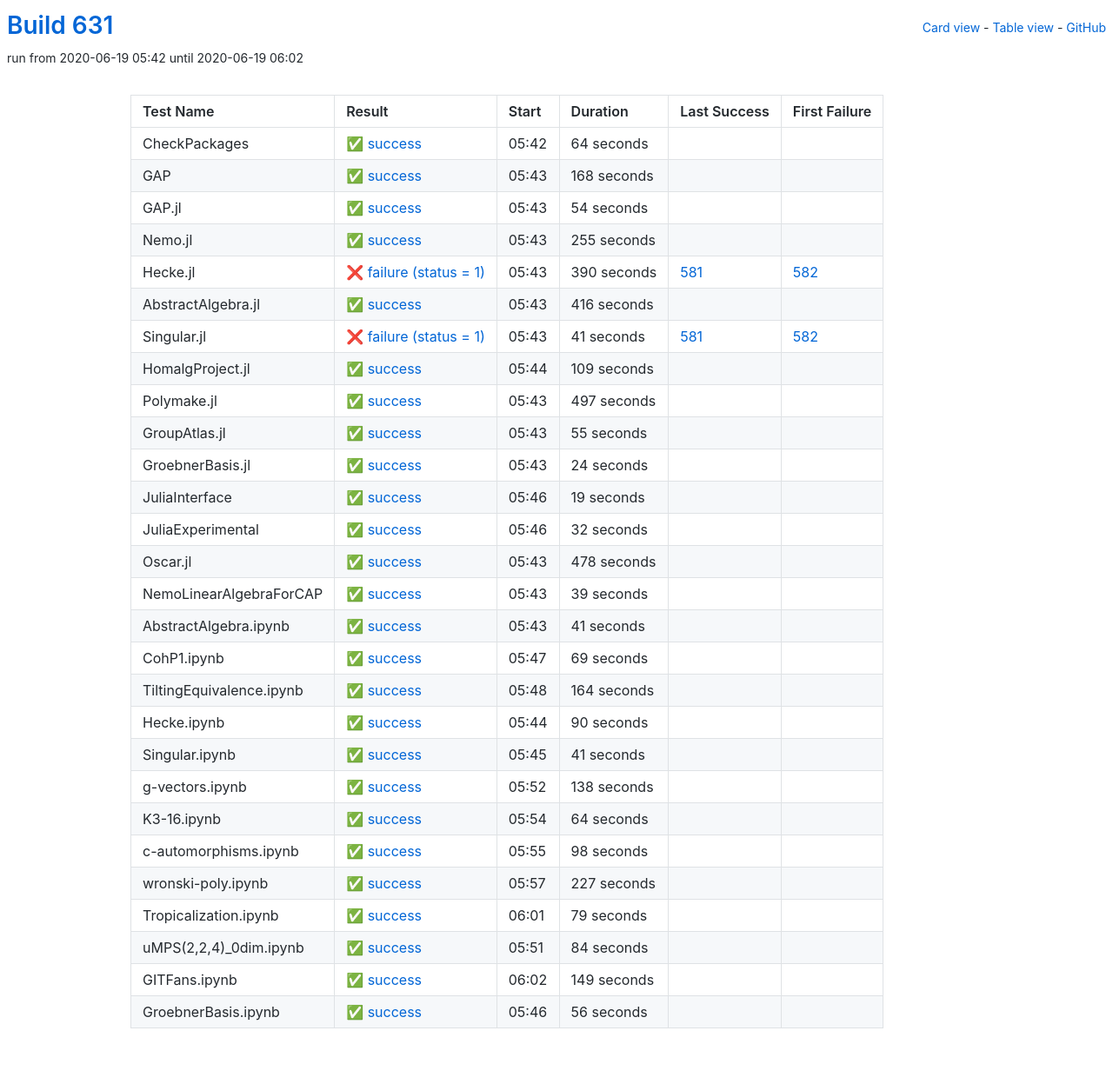
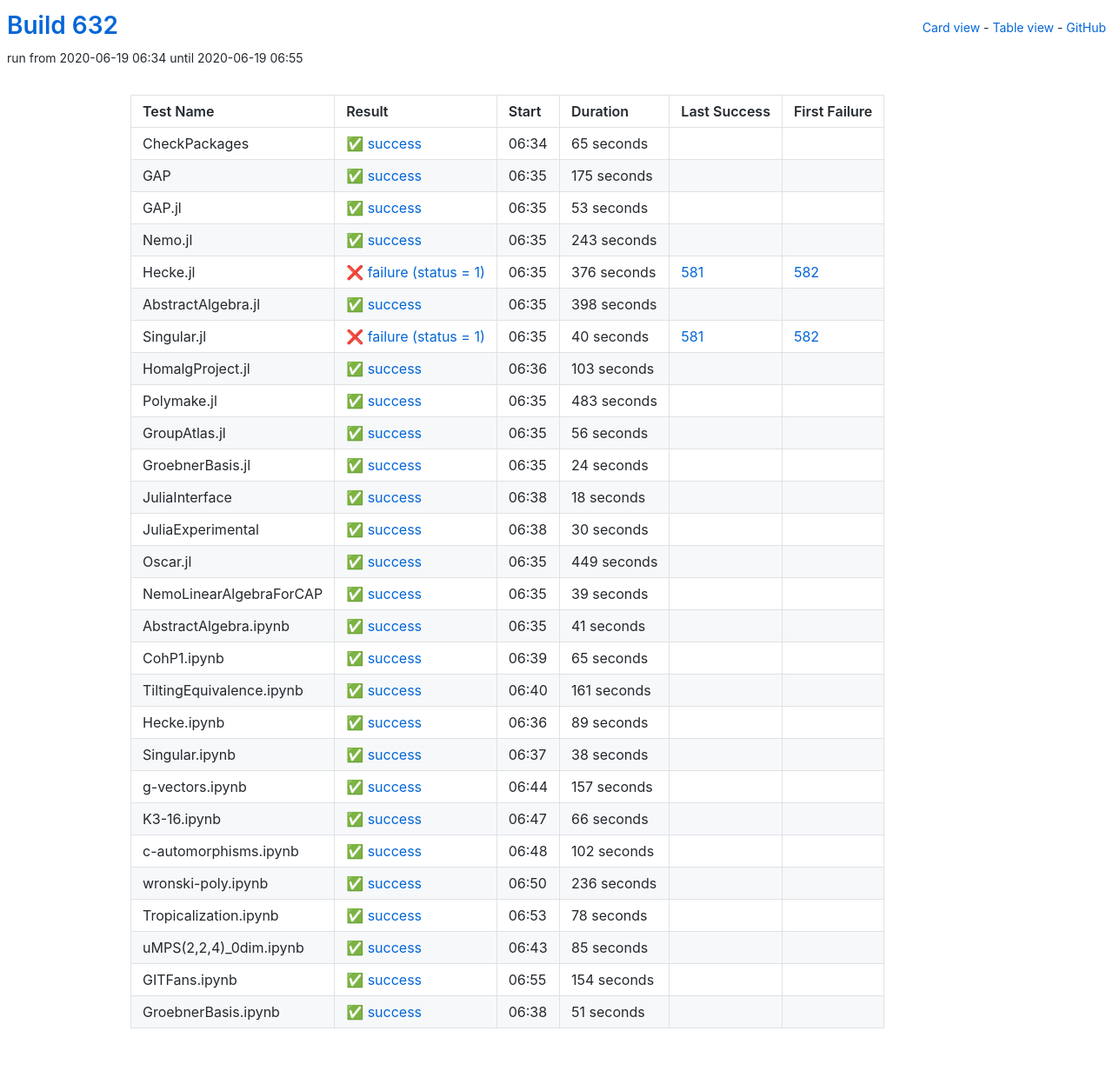
Before and after one commit to oscar-system/oscar-ci-status-1.4, a Jekyll site: the page built from table.html, in a window 1280 px wide. Shown: the whole page at 87% size. Built offline with Jekyll 4.4.1, drawn with Linux system fonts in a browser that asks for light colours.

Commit message:
Build #632

```diff
--- a/_data/ci.yml
+++ b/_data/ci.yml
@@ -1,6 +1,6 @@
 ---
-build: 631
-build_url: https://oscarci.mathematik.uni-kl.de/job/oscar-julia-1.4/631/
+build: 632
+build_url: https://oscarci.mathematik.uni-kl.de/job/oscar-julia-1.4/632/
 job: oscar-julia-1.4
 organization: oscar-system
 repo: oscar-ci-status-1.4
@@ -8,128 +8,128 @@ repourl: https://github.com/oscar-system/oscar-ci-status-1.4
 tests:
 - name: CheckPackages
   id: checkpackages
-  log: https://oscarci.mathematik.uni-kl.de/job/oscar-julia-1.4/631/artifact/logs/build-631/CheckPackages.log
-  start: 2020-06-19 05:42
+  log: https://oscarci.mathematik.uni-kl.de/job/oscar-julia-1.4/632/artifact/logs/build-632/CheckPackages.log
+  start: 2020-06-19 06:34
   success: true
   exitcode: 0
   status: success
-  duration: 64
+  duration: 65
   last_success: false
   last_success_url:
   first_failure: false
   first_failure_url:
 - name: GAP
   id: gap
-  log: https://oscarci.mathematik.uni-kl.de/job/oscar-julia-1.4/631/artifact/logs/build-631/GAP.log
-  start: 2020-06-19 05:43
+  log: https://oscarci.mathematik.uni-kl.de/job/oscar-julia-1.4/632/artifact/logs/build-632/GAP.log
+  start: 2020-06-19 06:35
   success: true
   exitcode: 0
   status: success
-  duration: 168
+  duration: 175
   last_success: false
   last_success_url:
   first_failure: false
   first_failure_url:
 - name: GAP.jl
   id: gap-jl
-  log: https://oscarci.mathematik.uni-kl.de/job/oscar-julia-1.4/631/artifact/logs/build-631/GAP.jl.log
-  start: 2020-06-19 05:43
+  log: https://oscarci.mathematik.uni-kl.de/job/oscar-julia-1.4/632/artifact/logs/build-632/GAP.jl.log
+  start: 2020-06-19 06:35
   success: true
   exitcode: 0
   status: success
-  duration: 54
+  duration: 53
   last_success: false
   last_success_url:
   first_failure: false
   first_failure_url:
 - name: Nemo.jl
   id: nemo-jl
-  log: https://oscarci.mathematik.uni-kl.de/job/oscar-julia-1.4/631/artifact/logs/build-631/Nemo.jl.log
-  start: 2020-06-19 05:43
+  log: https://oscarci.mathematik.uni-kl.de/job/oscar-julia-1.4/632/artifact/logs/build-632/Nemo.jl.log
+  start: 2020-06-19 06:35
   success: true
   exitcode: 0
   status: success
-  duration: 255
+  duration: 243
   last_success: false
   last_success_url:
   first_failure: false
   first_failure_url:
 - name: Hecke.jl
   id: hecke-jl
-  log: https://oscarci.mathematik.uni-kl.de/job/oscar-julia-1.4/631/artifact/logs/build-631/Hecke.jl.log
-  start: 2020-06-19 05:43
+  log: https://oscarci.mathematik.uni-kl.de/job/oscar-julia-1.4/632/artifact/logs/build-632/Hecke.jl.log
+  start: 2020-06-19 06:35
   success: false
   exitcode: 1
   status: failure
-  duration: 390
+  duration: 376
   last_success: 581
   last_success_url: https://oscarci.mathematik.uni-kl.de/job/oscar-julia-1.4/581/
   first_failure: 582
   first_failure_url: https://oscarci.mathematik.uni-kl.de/job/oscar-julia-1.4/582/
 - name: AbstractAlgebra.jl
   id: abstractalgebra-jl
-  log: https://oscarci.mathematik.uni-kl.de/job/oscar-julia-1.4/631/artifact/logs/build-631/AbstractAlgebra.jl.log
-  start: 2020-06-19 05:43
+  log: https://oscarci.mathematik.uni-kl.de/job/oscar-julia-1.4/632/artifact/logs/build-632/AbstractAlgebra.jl.log
+  start: 2020-06-19 06:35
   success: true
   exitcode: 0
   status: success
-  duration: 416
+  duration: 398
   last_success: false
   last_success_url:
   first_failure: false
   first_failure_url:
 - name: Singular.jl
   id: singular-jl
-  log: https://oscarci.mathematik.uni-kl.de/job/oscar-julia-1.4/631/artifact/logs/build-631/Singular.jl.log
-  start: 2020-06-19 05:43
+  log: https://oscarci.mathematik.uni-kl.de/job/oscar-julia-1.4/632/artifact/logs/build-632/Singular.jl.log
+  start: 2020-06-19 06:35
   success: false
   exitcode: 1
   status: failure
-  duration: 41
+  duration: 40
   last_success: 581
   last_success_url: https://oscarci.mathematik.uni-kl.de/job/oscar-julia-1.4/581/
   first_failure: 582
   first_failure_url: https://oscarci.mathematik.uni-kl.de/job/oscar-julia-1.4/582/
 - name: HomalgProject.jl
   id: homalgproject-jl
-  log: https://oscarci.mathematik.uni-kl.de/job/oscar-julia-1.4/631/artifact/logs/build-631/HomalgProject.jl.log
-  start: 2020-06-19 05:44
+  log: https://oscarci.mathematik.uni-kl.de/job/oscar-julia-1.4/632/artifact/logs/build-632/HomalgProject.jl.log
+  start: 2020-06-19 06:36
   success: true
   exitcode: 0
   status: success
-  duration: 109
+  duration: 103
   last_success: false
   last_success_url:
   first_failure: false
   first_failure_url:
 - name: Polymake.jl
   id: polymake-jl
-  log: https://oscarci.mathematik.uni-kl.de/job/oscar-julia-1.4/631/artifact/logs/build-631/Polymake.jl.log
-  start: 2020-06-19 05:43
+  log: https://oscarci.mathematik.uni-kl.de/job/oscar-julia-1.4/632/artifact/logs/build-632/Polymake.jl.log
+  start: 2020-06-19 06:35
   success: true
   exitcode: 0
   status: success
-  duration: 497
+  duration: 483
   last_success: false
   last_success_url:
   first_failure: false
   first_failure_url:
 - name: GroupAtlas.jl
   id: groupatlas-jl
-  log: https://oscarci.mathematik.uni-kl.de/job/oscar-julia-1.4/631/artifact/logs/build-631/GroupAtlas.jl.log
-  start: 2020-06-19 05:43
+  log: https://oscarci.mathematik.uni-kl.de/job/oscar-julia-1.4/632/artifact/logs/build-632/GroupAtlas.jl.log
+  start: 2020-06-19 06:35
   success: true
   exitcode: 0
   status: success
-  duration: 55
+  duration: 56
   last_success: false
   last_success_url:
   first_failure: false
   first_failure_url:
 - name: GroebnerBasis.jl
   id: groebnerbasis-jl
-  log: https://oscarci.mathematik.uni-kl.de/job/oscar-julia-1.4/631/artifact/logs/build-631/GroebnerBasis.jl.log
-  start: 2020-06-19 05:43
+  log: https://oscarci.mathematik.uni-kl.de/job/oscar-julia-1.4/632/artifact/logs/build-632/GroebnerBasis.jl.log
+  start: 2020-06-19 06:35
   success: true
   exitcode: 0
   status: success
@@ -140,44 +140,44 @@ tests:
   first_failure_url:
 - name: JuliaInterface
   id: juliainterface
-  log: https://oscarci.mathematik.uni-kl.de/job/oscar-julia-1.4/631/artifact/logs/build-631/JuliaInterface.log
-  start: 2020-06-19 05:46
+  log: https://oscarci.mathematik.uni-kl.de/job/oscar-julia-1.4/632/artifact/logs/build-632/JuliaInterface.log
+  start: 2020-06-19 06:38
   success: true
   exitcode: 0
   status: success
-  duration: 19
+  duration: 18
   last_success: false
   last_success_url:
   first_failure: false
   first_failure_url:
 - name: JuliaExperimental
   id: juliaexperimental
-  log: https://oscarci.mathematik.uni-kl.de/job/oscar-julia-1.4/631/artifact/logs/build-631/JuliaExperimental.log
-  start: 2020-06-19 05:46
+  log: https://oscarci.mathematik.uni-kl.de/job/oscar-julia-1.4/632/artifact/logs/build-632/JuliaExperimental.log
+  start: 2020-06-19 06:38
   success: true
   exitcode: 0
   status: success
-  duration: 32
+  duration: 30
   last_success: false
   last_success_url:
   first_failure: false
   first_failure_url:
 - name: Oscar.jl
   id: oscar-jl
-  log: https://oscarci.mathematik.uni-kl.de/job/oscar-julia-1.4/631/artifact/logs/build-631/Oscar.jl.log
-  start: 2020-06-19 05:43
+  log: https://oscarci.mathematik.uni-kl.de/job/oscar-julia-1.4/632/artifact/logs/build-632/Oscar.jl.log
+  start: 2020-06-19 06:35
   success: true
   exitcode: 0
   status: success
-  duration: 478
+  duration: 449
   last_success: false
   last_success_url:
   first_failure: false
   first_failure_url:
 - name: NemoLinearAlgebraForCAP
   id: nemolinearalgebraforcap
-  log: https://oscarci.mathematik.uni-kl.de/job/oscar-julia-1.4/631/artifact/logs/build-631/NemoLinearAlgebraForCAP.log
-  start: 2020-06-19 05:43
+  log: https://oscarci.mathematik.uni-kl.de/job/oscar-julia-1.4/632/artifact/logs/build-632/NemoLinearAlgebraForCAP.log
+  start: 2020-06-19 06:35
   success: true
   exitcode: 0
   status: success
@@ -188,8 +188,8 @@ tests:
   first_failure_url:
 - name: AbstractAlgebra.ipynb
   id: abstractalgebra-ipynb
-  log: https://oscarci.mathematik.uni-kl.de/job/oscar-julia-1.4/631/artifact/logs/build-631/AbstractAlgebra.ipynb.log
-  start: 2020-06-19 05:43
+  log: https://oscarci.mathematik.uni-kl.de/job/oscar-julia-1.4/632/artifact/logs/build-632/AbstractAlgebra.ipynb.log
+  start: 2020-06-19 06:35
   success: true
   exitcode: 0
   status: success
@@ -200,144 +200,144 @@ tests:
   first_failure_url:
 - name: CohP1.ipynb
   id: cohp1-ipynb
-  log: https://oscarci.mathematik.uni-kl.de/job/oscar-julia-1.4/631/artifact/logs/build-631/CohP1.ipynb.log
-  start: 2020-06-19 05:47
+  log: https://oscarci.mathematik.uni-kl.de/job/oscar-julia-1.4/632/artifact/logs/build-632/CohP1.ipynb.log
+  start: 2020-06-19 06:39
   success: true
   exitcode: 0
   status: success
-  duration: 69
+  duration: 65
   last_success: false
   last_success_url:
   first_failure: false
   first_failure_url:
 - name: TiltingEquivalence.ipynb
   id: tiltingequivalence-ipynb
-  log: https://oscarci.mathematik.uni-kl.de/job/oscar-julia-1.4/631/artifact/logs/build-631/TiltingEquivalence.ipynb.log
-  start: 2020-06-19 05:48
+  log: https://oscarci.mathematik.uni-kl.de/job/oscar-julia-1.4/632/artifact/logs/build-632/TiltingEquivalence.ipynb.log
+  start: 2020-06-19 06:40
   success: true
   exitcode: 0
   status: success
-  duration: 164
+  duration: 161
   last_success: false
   last_success_url:
   first_failure: false
   first_failure_url:
 - name: Hecke.ipynb
   id: hecke-ipynb
-  log: https://oscarci.mathematik.uni-kl.de/job/oscar-julia-1.4/631/artifact/logs/build-631/Hecke.ipynb.log
-  start: 2020-06-19 05:44
+  log: https://oscarci.mathematik.uni-kl.de/job/oscar-julia-1.4/632/artifact/logs/build-632/Hecke.ipynb.log
+  start: 2020-06-19 06:36
   success: true
   exitcode: 0
   status: success
-  duration: 90
+  duration: 89
   last_success: false
   last_success_url:
   first_failure: false
   first_failure_url:
 - name: Singular.ipynb
   id: singular-ipynb
-  log: https://oscarci.mathematik.uni-kl.de/job/oscar-julia-1.4/631/artifact/logs/build-631/Singular.ipynb.log
-  start: 2020-06-19 05:45
+  log: https://oscarci.mathematik.uni-kl.de/job/oscar-julia-1.4/632/artifact/logs/build-632/Singular.ipynb.log
+  start: 2020-06-19 06:37
   success: true
   exitcode: 0
   status: success
-  duration: 41
+  duration: 38
   last_success: false
   last_success_url:
   first_failure: false
   first_failure_url:
 - name: g-vectors.ipynb
   id: g-vectors-ipynb
-  log: https://oscarci.mathematik.uni-kl.de/job/oscar-julia-1.4/631/artifact/logs/build-631/g-vectors.ipynb.log
-  start: 2020-06-19 05:52
+  log: https://oscarci.mathematik.uni-kl.de/job/oscar-julia-1.4/632/artifact/logs/build-632/g-vectors.ipynb.log
+  start: 2020-06-19 06:44
   success: true
   exitcode: 0
   status: success
-  duration: 138
+  duration: 157
   last_success: false
   last_success_url:
   first_failure: false
   first_failure_url:
 - name: K3-16.ipynb
   id: k3-16-ipynb
-  log: https://oscarci.mathematik.uni-kl.de/job/oscar-julia-1.4/631/artifact/logs/build-631/K3-16.ipynb.log
-  start: 2020-06-19 05:54
+  log: https://oscarci.mathematik.uni-kl.de/job/oscar-julia-1.4/632/artifact/logs/build-632/K3-16.ipynb.log
+  start: 2020-06-19 06:47
   success: true
   exitcode: 0
   status: success
-  duration: 64
+  duration: 66
   last_success: false
   last_success_url:
   first_failure: false
   first_failure_url:
 - name: c-automorphisms.ipynb
   id: c-automorphisms-ipynb
-  log: https://oscarci.mathematik.uni-kl.de/job/oscar-julia-1.4/631/artifact/logs/build-631/c-automorphisms.ipynb.log
-  start: 2020-06-19 05:55
+  log: https://oscarci.mathematik.uni-kl.de/job/oscar-julia-1.4/632/artifact/logs/build-632/c-automorphisms.ipynb.log
+  start: 2020-06-19 06:48
   success: true
   exitcode: 0
   status: success
-  duration: 98
+  duration: 102
   last_success: false
   last_success_url:
   first_failure: false
   first_failure_url:
 - name: wronski-poly.ipynb
   id: wronski-poly-ipynb
-  log: https://oscarci.mathematik.uni-kl.de/job/oscar-julia-1.4/631/artifact/logs/build-631/wronski-poly.ipynb.log
-  start: 2020-06-19 05:57
+  log: https://oscarci.mathematik.uni-kl.de/job/oscar-julia-1.4/632/artifact/logs/build-632/wronski-poly.ipynb.log
+  start: 2020-06-19 06:50
   success: true
   exitcode: 0
   status: success
-  duration: 227
+  duration: 236
   last_success: false
   last_success_url:
   first_failure: false
   first_failure_url:
 - name: Tropicalization.ipynb
   id: tropicalization-ipynb
-  log: https://oscarci.mathematik.uni-kl.de/job/oscar-julia-1.4/631/artifact/logs/build-631/Tropicalization.ipynb.log
-  start: 2020-06-19 06:01
+  log: https://oscarci.mathematik.uni-kl.de/job/oscar-julia-1.4/632/artifact/logs/build-632/Tropicalization.ipynb.log
+  start: 2020-06-19 06:53
   success: true
   exitcode: 0
   status: success
-  duration: 79
+  duration: 78
   last_success: false
   last_success_url:
   first_failure: false
   first_failure_url:
 - name: uMPS(2,2,4)_0dim.ipynb
   id: umps-2-2-4-0dim-ipynb
-  log: https://oscarci.mathematik.uni-kl.de/job/oscar-julia-1.4/631/artifact/logs/build-631/uMPS-2-2-4-_0dim.ipynb.log
-  start: 2020-06-19 05:51
+  log: https://oscarci.mathematik.uni-kl.de/job/oscar-julia-1.4/632/artifact/logs/build-632/uMPS-2-2-4-_0dim.ipynb.log
+  start: 2020-06-19 06:43
   success: true
   exitcode: 0
   status: success
-  duration: 84
+  duration: 85
   last_success: false
   last_success_url:
   first_failure: false
   first_failure_url:
 - name: GITFans.ipynb
   id: gitfans-ipynb
-  log: https://oscarci.mathematik.uni-kl.de/job/oscar-julia-1.4/631/artifact/logs/build-631/GITFans.ipynb.log
-  start: 2020-06-19 06:02
+  log: https://oscarci.mathematik.uni-kl.de/job/oscar-julia-1.4/632/artifact/logs/build-632/GITFans.ipynb.log
+  start: 2020-06-19 06:55
   success: true
   exitcode: 0
   status: success
-  duration: 149
+  duration: 154
   last_success: false
   last_success_url:
   first_failure: false
   first_failure_url:
 - name: GroebnerBasis.ipynb
   id: groebnerbasis-ipynb
-  log: https://oscarci.mathematik.uni-kl.de/job/oscar-julia-1.4/631/artifact/logs/build-631/GroebnerBasis.ipynb.log
-  start: 2020-06-19 05:46
+  log: https://oscarci.mathematik.uni-kl.de/job/oscar-julia-1.4/632/artifact/logs/build-632/GroebnerBasis.ipynb.log
+  start: 2020-06-19 06:38
   success: true
   exitcode: 0
   status: success
-  duration: 56
+  duration: 51
   last_success: false
   last_success_url:
   first_failure: false
```
Also changed, not shown: README.md.
